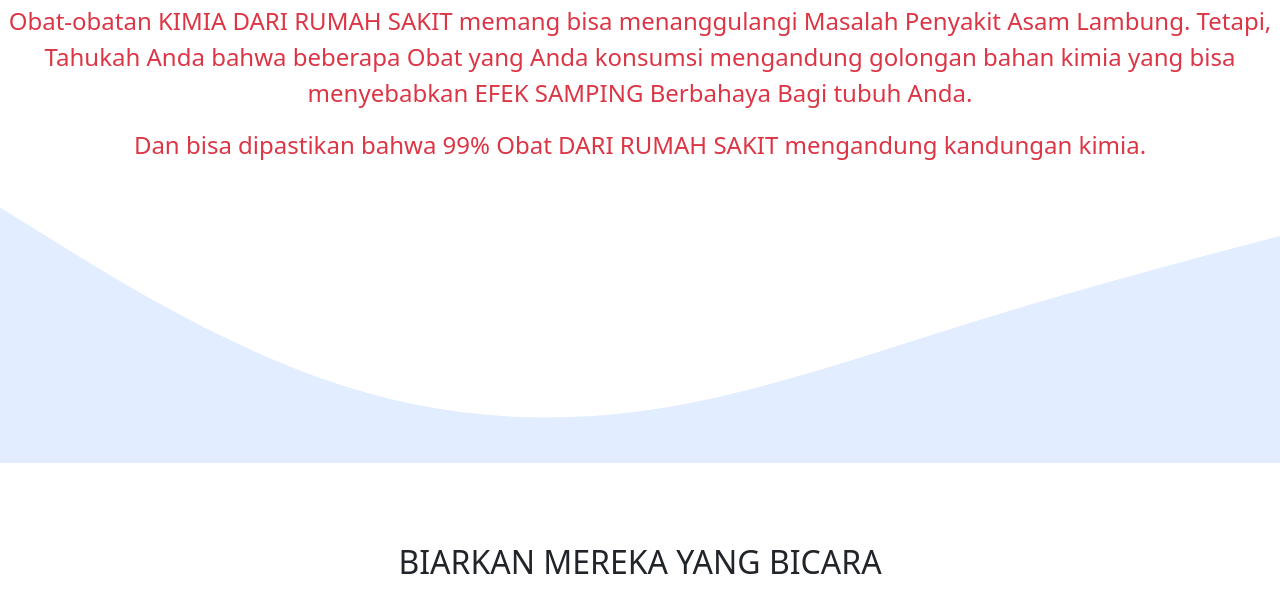
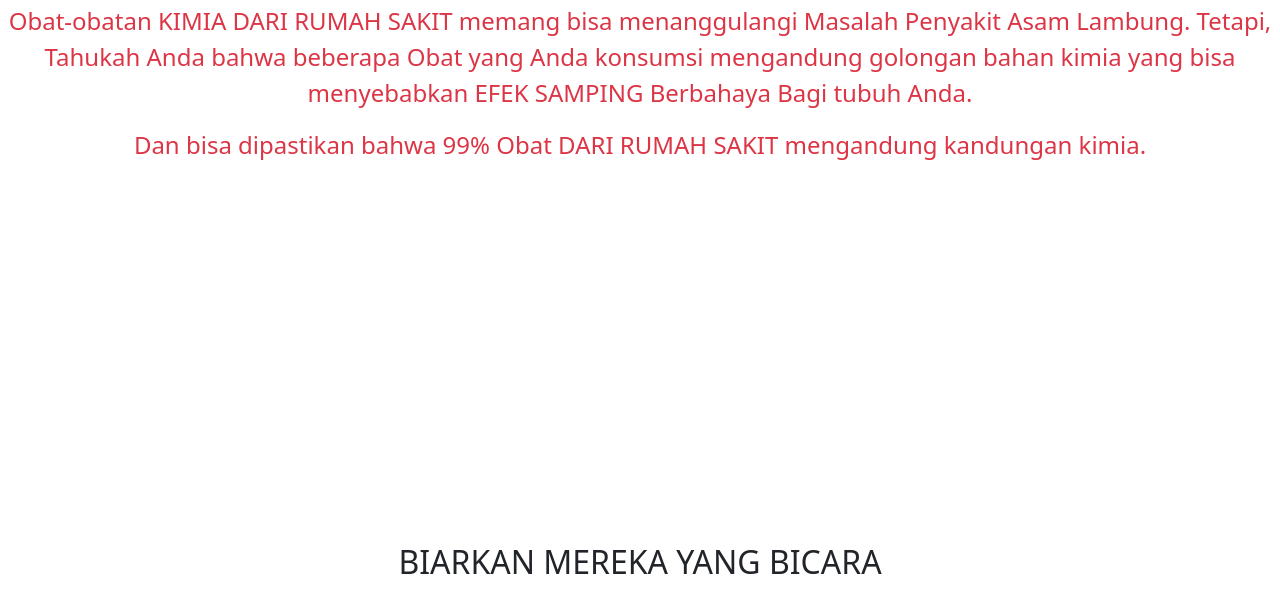
Before and after one commit to HydrocellProbiotik/HydrocellProbiotik.github.io, a plain HTML site: page index.html in a window 1280 px wide. Shown: the part 1436-2039 px from the top of the page. Drawn offline with nearby package versions, Linux system fonts and the light colour scheme.

Commit message:
Update index.html

```diff
--- a/index.html
+++ b/index.html
@@ -103,9 +103,9 @@
       </span>
       <svg xmlns="http://www.w3.org/2000/svg" viewBox="0 0 1440 320">
         <path
-          fill="#e2edff"
+          fill="#ffffff"
           fill-opacity="1"
-          d="M0,32L60,69.3C120,107,240,181,360,224C480,267,600,277,720,261.3C840,245,960,203,1080,165.3C1200,128,1320,96,1380,80L1440,64L1440,320L1380,320C1320,320,1200,320,1080,320C960,320,840,320,720,320C600,320,480,320,360,320C240,320,120,320,60,320L0,320Z"
+          d="M0,224L48,218.7C96,213,192,203,288,208C384,213,480,235,576,256C672,277,768,299,864,309.3C960,320,1056,320,1152,277.3C1248,235,1344,149,1392,106.7L1440,64L1440,320L1392,320C1344,320,1248,320,1152,320C1056,320,960,320,864,320C768,320,672,320,576,320C480,320,384,320,288,320C192,320,96,320,48,320L0,320Z"
         ></path>
       </svg>
     </section>
@@ -114,7 +114,7 @@
     <!-- Testimoni -->
     <section id="TESTIMONI">
       <div class="container">
-        <div class="row text-center mb-4">
+        <div class="row text-center mb-3">
           <div class="col">
             <h2>BIARKAN MEREKA YANG BICARA</h2>
           </div>
```
